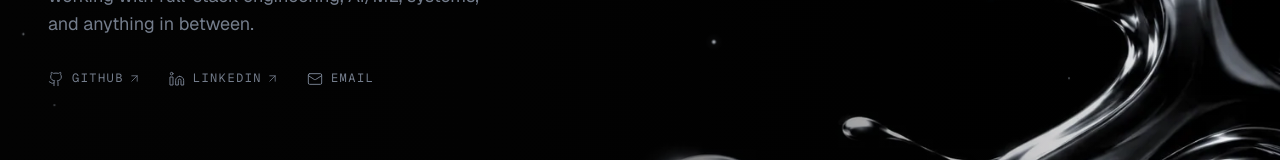
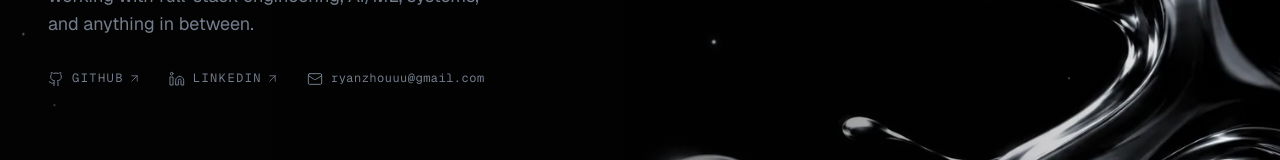
Before and after one commit to ryanzhouuu/portfolio, a Next.js app: page / in a window 1280 px wide. Shown: the part 477-637 px from the top of the page. Built offline with nearby package versions, Linux system fonts and the light colour scheme.

Commit message:
show email address in hero links

```diff
--- a/src/components/site/Hero.tsx
+++ b/src/components/site/Hero.tsx
@@ -9,7 +9,8 @@ import { withBasePath } from '@/lib/basePath';
 const links = [
   { label: 'GitHub', href: personalInfo.github, Icon: Github, external: true },
   { label: 'LinkedIn', href: personalInfo.linkedin, Icon: Linkedin, external: true },
-  { label: 'Email', href: `mailto:${personalInfo.email}`, Icon: Mail, external: false },
+  // The address itself, kept in its own case rather than mono caps.
+  { label: personalInfo.email, href: `mailto:${personalInfo.email}`, Icon: Mail, external: false },
 ];
 
 const SKIP_EVENTS = ['pointerdown', 'keydown', 'wheel', 'touchstart'] as const;
@@ -240,7 +241,7 @@ export default function Hero() {
                 className="group inline-flex items-center gap-2 text-steel transition-colors duration-300 hover:text-chrome"
               >
                 <Icon aria-hidden size={16} strokeWidth={1.5} />
-                <span className="label-mono text-inherit">{label}</span>
+                <span className={`label-mono text-inherit ${external ? '' : 'normal-case tracking-[0.04em]'}`}>{label}</span>
                 {external && (
                   <ArrowUpRight
                     aria-hidden
```
